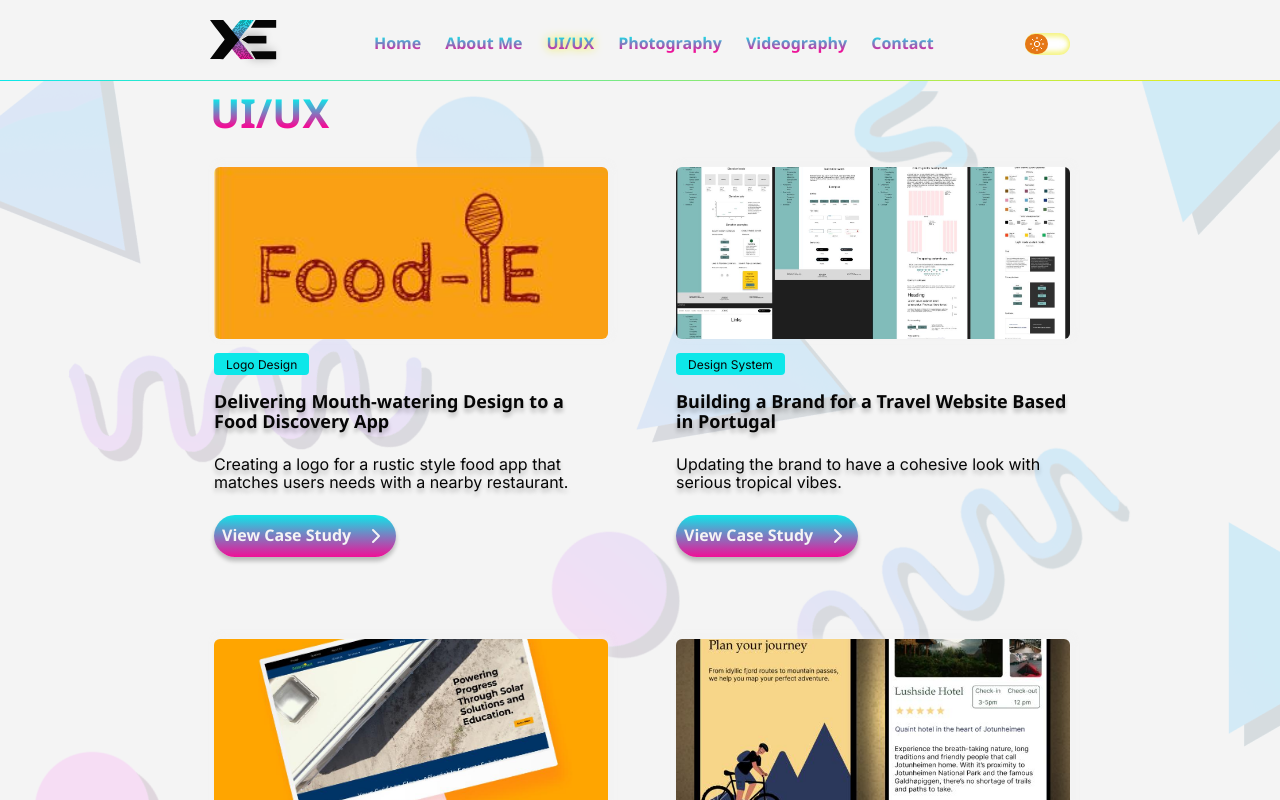
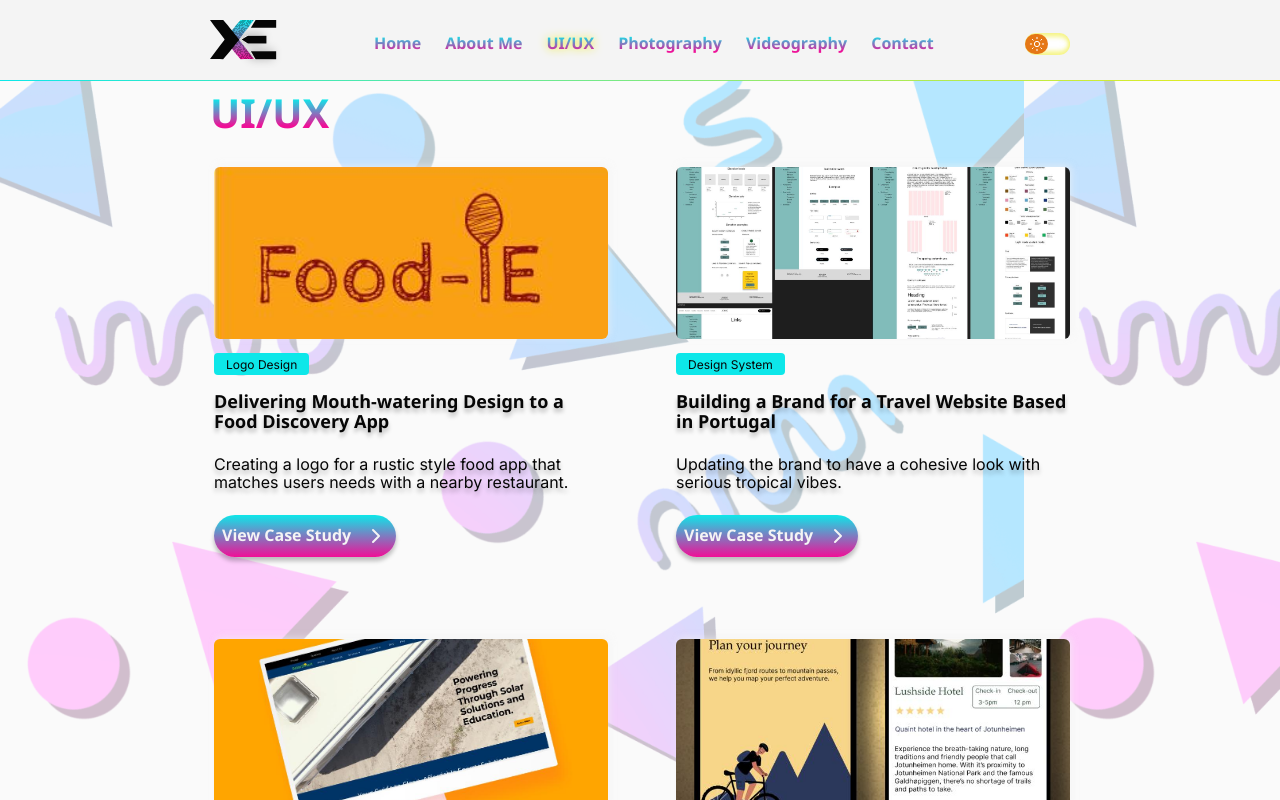
Before and after one commit to duct-tape-deployments/devin-portfolio, a React (Vite) app: page /ui-ux in a window 1280 px wide. Shown: the top 800 px of the page. Built offline with nearby package versions, Linux system fonts and the light colour scheme; a web font is replaced by a local one.

Commit message:
fix(ui-ux): tile the background pattern at Figma's 1024px with its light and dark wash

```diff
--- a/src/pages/UiUx.tsx
+++ b/src/pages/UiUx.tsx
@@ -8,14 +8,16 @@ function UiUx() {
       <div
         aria-hidden="true"
         className="
-          pointer-events-none absolute inset-0
+          pointer-events-none absolute inset-0 z-10
           bg-[url('/images/background-shapes.png')]
-          bg-[length:100%_auto]
-          bg-top
-          bg-repeat-y
-          opacity-20
-          z-10
+          bg-size-[1024px_auto]
+          bg-top-left
+          bg-repeat
           "
+      />
+      <div
+        aria-hidden="true"
+        className="pointer-events-none absolute inset-0 z-10 bg-white/60 dark:bg-black/80"
       />
 
       <PageContainer className="pt-2.5 pb-12 z-20 relative">
```
